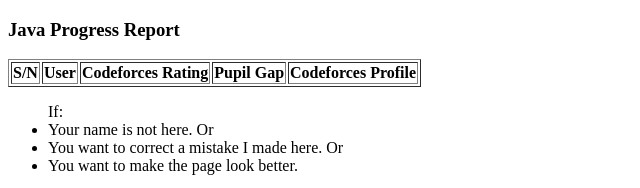
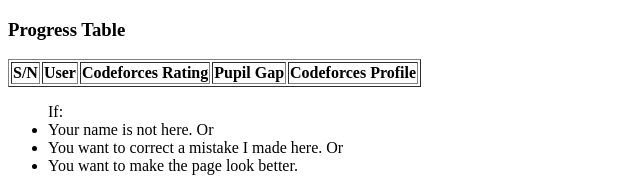
Before and after one commit to Osalotioman/java_spr, a plain HTML site: page index.html in a window 1280 px wide. Shown: the top 188 px of the page, 0-640 px from the left. Drawn offline with Linux system fonts and the light colour scheme; no server answers.

Commit message:
Changing title of webpage.

```diff
--- a/index.html
+++ b/index.html
@@ -3,10 +3,10 @@
   <head>
     <meta charset="UTF-8">
     <meta name="viewport" content="width=device-width, initial-scale=1.0">
-    <title>Four Pupils by May</title>
+    <title>Java Progres Report</title>
   </head>
   <body>
-    <h3> Java Progress Report </h3>
+    <h3> Progress Table </h3>
     <table border="1">
       <thead>
         <tr>
```
